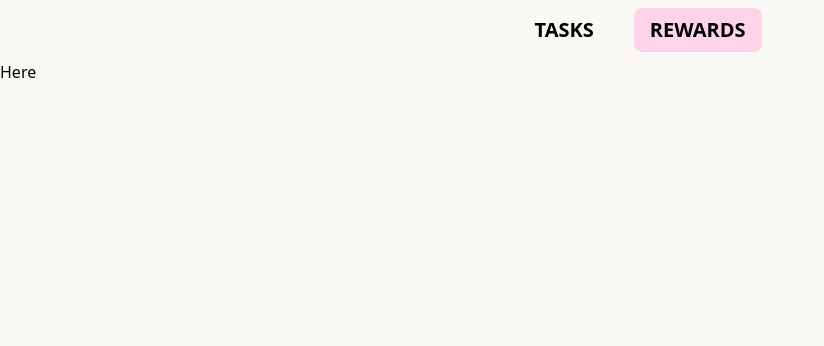
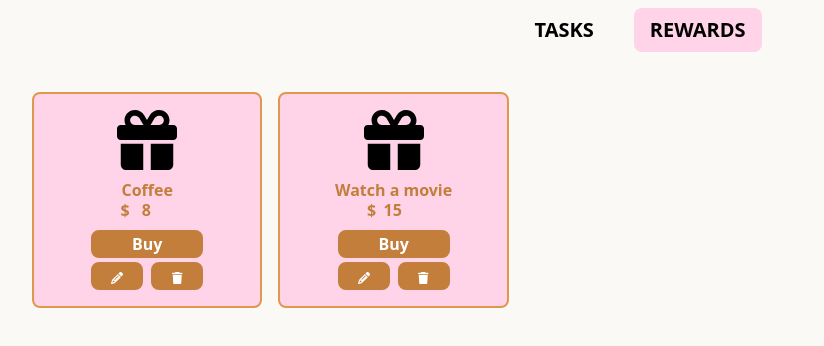
Before and after one commit to ashleyosuna/rewards, a Next.js app: page / in a window 1280 px wide. Both pictures are taken after a click on the button "REWARDS". Shown: the top 346 px of the page, without its empty margins (0-824 px from the left). Built offline with nearby package versions, Linux system fonts and the light colour scheme.

Commit message:
worked on rewards section, added functionality to edit and delete rewards

```diff
--- a/src/app/(home)/page.tsx
+++ b/src/app/(home)/page.tsx
@@ -1,10 +1,11 @@
 "use client";
 
+import Rewards from "@/components/Rewards";
 import Tasks from "@/components/Tasks";
 import TabsContext from "@/contexts/tabsContext";
 import { useContext } from "react";
 
 export default function Home() {
   const { currTab } = useContext(TabsContext);
-  return <>{currTab === "tasks" ? <Tasks /> : <p>Here</p>}</>;
+  return <>{currTab === "tasks" ? <Tasks /> : <Rewards />}</>;
 }
--- /dev/null
+++ b/src/components/Reward.tsx
@@ -0,0 +1,79 @@
+"use client";
+
+import { RewardType } from "@/types";
+import { faGift, faPencil, faTrash } from "@fortawesome/free-solid-svg-icons";
+import { FontAwesomeIcon } from "@fortawesome/react-fontawesome";
+import { useState } from "react";
+
+type RewardProps = {
+  reward: RewardType;
+  index: number;
+  onRewardsChange: (arg0: RewardType, arg1: number) => void;
+  onRewardsDelete: (arg0: number) => void;
+};
+
+export default function Reward({
+  reward,
+  index,
+  onRewardsChange,
+  onRewardsDelete,
+}: RewardProps) {
+  const [edit, setEdit] = useState(false);
+  const [thisReward, setThisReward] = useState(reward);
+
+  const onRewardChange = function () {
+    onRewardsChange(thisReward, index);
+    setEdit(false);
+  };
+
+  const onBuy = function () {};
+
+  return (
+    <div className="bg-[--default-btn-color] border-2 rounded-lg border-[--title-border] flex flex-col py-4 items-center">
+      <FontAwesomeIcon icon={faGift} className="sm:text-6xl text-4xl" />
+      <input
+        type="text"
+        className="w-full text-center font-bold text-[--darker-orange] mt-2 mb-[-4px] bg-inherit focus:outline-none"
+        value={thisReward.description}
+        disabled={!edit}
+        onChange={(e) =>
+          setThisReward({ ...thisReward, description: e.target.value })
+        }
+      />
+      <span className="flex gap-1 justify-center items-baseline">
+        <p className="text-[--darker-orange] font-bold">$</p>
+        <input
+          type="number"
+          className="w-10 text-center font-bold text-[--darker-orange] mb-2 bg-inherit focus:outline-none"
+          value={thisReward.price}
+          disabled={!edit}
+          onChange={(e) =>
+            setThisReward({ ...thisReward, price: Number(e.target.value) })
+          }
+        />
+      </span>
+      <button
+        className="border-2 rounded-lg border-[--darker-orange] bg-[--darker-orange] text-white font-bold w-28"
+        onClick={edit ? onRewardChange : onBuy}
+      >
+        {edit ? "Save" : "Buy"}
+      </button>
+      <span className="flex gap-2 justify-evenly w-28 mt-1">
+        <button
+          className="bg-[--darker-orange] border-2 rounded-lg w-full border-[--darker-orange] disabled:opacity-50"
+          onClick={() => setEdit(true)}
+          disabled={edit}
+        >
+          <FontAwesomeIcon icon={faPencil} className="text-white text-xs" />
+        </button>
+        <button
+          className="bg-[--darker-orange] border-2 rounded-lg w-full border-[--darker-orange] disabled:opacity-50"
+          disabled={edit}
+          onClick={() => onRewardsDelete(index)}
+        >
+          <FontAwesomeIcon icon={faTrash} className="text-white text-xs" />
+        </button>
+      </span>
+    </div>
+  );
+}
--- /dev/null
+++ b/src/components/Rewards.tsx
@@ -0,0 +1,40 @@
+"use client";
+
+import { useState } from "react";
+import Reward from "./Reward";
+import { RewardType } from "@/types";
+
+const testRewards = [
+  { description: "Coffee", price: 8 },
+  { description: "Watch a movie", price: 15 },
+];
+
+export default function Rewards() {
+  const [rewards, setRewards] = useState(testRewards);
+
+  const onRewardsChange = function (newReward: RewardType, index: number) {
+    setRewards([
+      ...rewards.slice(0, index),
+      newReward,
+      ...rewards.slice(index + 1, rewards.length),
+    ]);
+  };
+
+  const onRewardsDelete = function (index: number) {
+    const newArray = rewards.toSpliced(index, 1);
+    setRewards(newArray);
+  };
+
+  return (
+    <div className="w-[95%] mx-auto grid sm:grid-cols-4 lg:grid-cols-5 gap-4 my-8">
+      {rewards.map((reward, index) => (
+        <Reward
+          reward={reward}
+          index={index}
+          onRewardsChange={onRewardsChange}
+          onRewardsDelete={onRewardsDelete}
+        />
+      ))}
+    </div>
+  );
+}
--- a/src/components/Tasks.tsx
+++ b/src/components/Tasks.tsx
@@ -67,7 +67,7 @@ export default function Tasks() {
               <span className="flex">
                 <input
                   type="text"
-                  className="grow bg-[--default-button-color] focus:outline-none"
+                  className="grow bg-[--default-button-color] focus:outline-none px-1"
                   value={task.description}
                   onChange={(e) => {
                     handleTaskChange(e.target.value, i);
@@ -77,7 +77,7 @@ export default function Tasks() {
                   $
                   <input
                     type="number"
-                    className="bg-[--default-button-color] w-14 focus:outline-none"
+                    className="bg-[--default-button-color] w-14 focus:outline-none px-1"
                     value={task.coins}
                     onChange={(e) => handleTaskPriceChange(e.target.value, i)}
                   ></input>
@@ -106,14 +106,14 @@ export default function Tasks() {
                 <form className="flex flex-row gap-4" onSubmit={addTask}>
                   <input
                     type="text"
-                    className="grow focus:outline-none"
+                    className="grow focus:outline-none px-1 bg-[--default-btn-color] text-[--darker-orange] font-bold"
                     name="description"
                   />
                   <span className="text-[--darker-orange] font-bold">
                     ${" "}
                     <input
                       type="number"
-                      className="w-14 focus:outline-none"
+                      className="w-14 focus:outline-none px-1 bg-[--default-btn-color] text-[--darker-orange] font-bold"
                       name="coins"
                     />
                   </span>
--- /dev/null
+++ b/src/types.tsx
@@ -0,0 +1,4 @@
+export type RewardType = {
+  description: string;
+  price: number;
+};
```
Also changed, not shown: package.json (+7 -4 lines), 1 other file (tests, documents, lock files or other folders).
